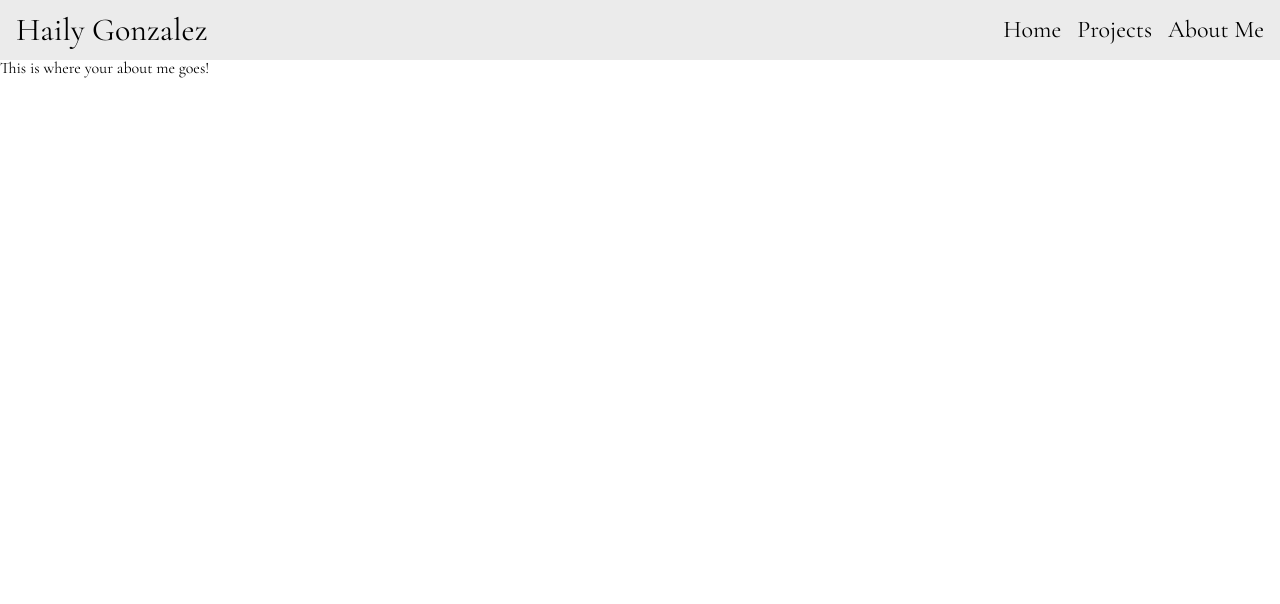
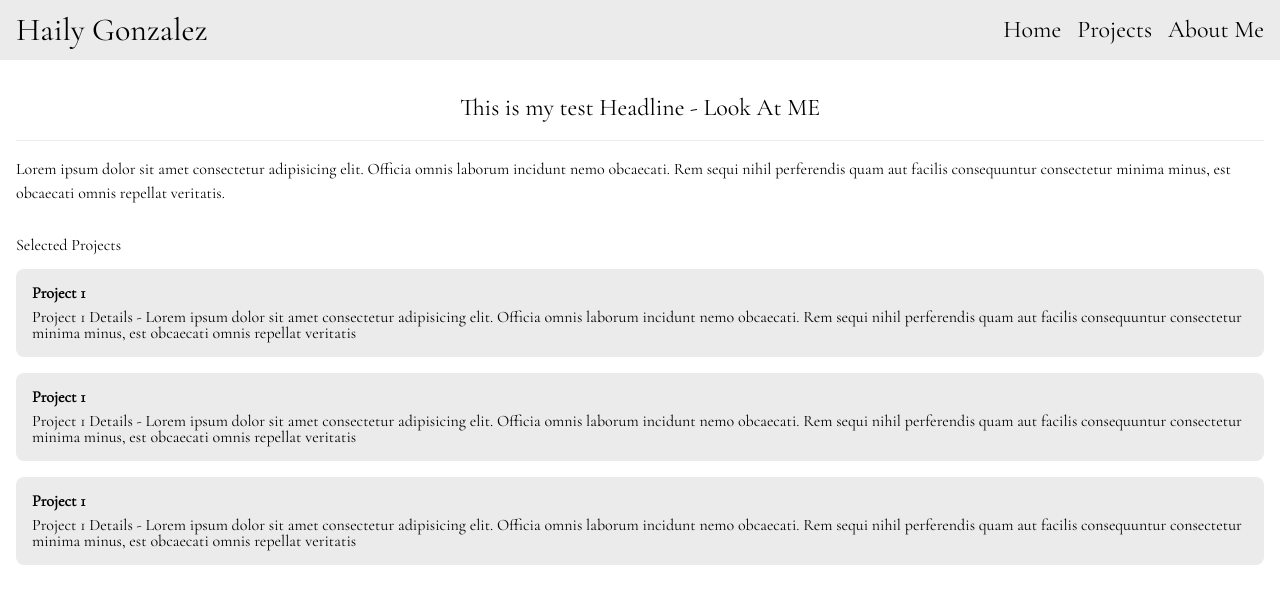
Before and after one commit to christianwagstaff/resume-react, a React (Create React App) app: page / in a window 1280 px wide. Shown: the top 604 px of the page. Built offline with nearby package versions, Linux system fonts and the light colour scheme.

Commit message:
Added Project Section

```diff
--- a/src/App.js
+++ b/src/App.js
@@ -1,12 +1,14 @@
 import React from "react";
 import About from "./components/About";
 import Header from "./components/Header";
+import Projects from "./components/Projects";
 
 function App() {
   return (
     <div className="App">
       <Header />
       <About />
+      <Projects />
     </div>
   );
 }
--- a/src/components/About.js
+++ b/src/components/About.js
@@ -1,9 +1,12 @@
 import React from "react";
+import info from "../testInfo.json";
+import "../stylesheets/about.css";
 
 const About = () => {
   return (
-    <section>
-      <p>This is where your about me goes!</p>
+    <section className="about flex-column">
+      <h2 className="about-headline">{info.about.headline}</h2>
+      <p className="about-info">{info.about.about}</p>
     </section>
   );
 };
--- /dev/null
+++ b/src/components/Project.js
@@ -0,0 +1,18 @@
+import React from "react";
+import PropTypes from "prop-types";
+
+const Project = (props) => {
+  return (
+    <article className="flex-column project">
+      <h3 className="project-name">{props.name}</h3>
+      <p className="project-details">{props.details}</p>
+    </article>
+  );
+};
+
+Project.propTypes = {
+  name: PropTypes.string,
+  details: PropTypes.string,
+};
+
+export default Project;
--- /dev/null
+++ b/src/components/Projects.js
@@ -0,0 +1,17 @@
+import React from "react";
+import Project from "./Project";
+import info from "../testInfo.json";
+import "../stylesheets/project.css";
+
+const Projects = () => {
+  return (
+    <div className="project-list flex-column">
+      <h2>Selected Projects</h2>
+      {[...info.projects].map((proj, index) => (
+        <Project key={index} name={proj.name} details={proj.details} />
+      ))}
+    </div>
+  );
+};
+
+export default Projects;
--- /dev/null
+++ b/src/stylesheets/about.css
@@ -0,0 +1,23 @@
+.about {
+    padding: var(--gap);
+    font-size: 1rem;
+    margin-top: var(--gap);
+}
+
+.about-headline {
+    text-align: center;
+    font-size: 1.5rem;
+    line-height: 2rem;
+    padding-bottom: var(--gap);
+    border-bottom: 1px solid var(--light);
+}
+
+.about-info {
+    line-height: 1.5rem;
+}
+
+.flex-column {
+    display: flex;
+    flex-direction: column;
+    gap: var(--gap);
+}
--- a/src/stylesheets/index.css
+++ b/src/stylesheets/index.css
@@ -1,6 +1,6 @@
 @import url('https://fonts.googleapis.com/css2?family=Cormorant+Garamond&display=swap');
 
-body {
+body, html {
   margin: 0;
   font-family: "Cormorant Garamond", -apple-system, BlinkMacSystemFont, 'Segoe UI', 'Roboto', 'Oxygen',
     'Ubuntu', 'Cantarell', 'Fira Sans', 'Droid Sans', 'Helvetica Neue',
--- /dev/null
+++ b/src/stylesheets/project.css
@@ -0,0 +1,14 @@
+.project-list {
+    padding: var(--gap);
+}
+
+.project {
+    padding: var(--gap);
+    background-color: var(--light);
+    border-radius: calc(var(--gap) / 2);
+    gap: calc(var(--gap) / 2);
+}
+
+.project-name {
+    font-weight: bold;
+}
--- /dev/null
+++ b/src/testInfo.json
@@ -0,0 +1,20 @@
+{
+    "about": {
+        "headline": "This is my test Headline - Look At ME",
+        "about": "Lorem ipsum dolor sit amet consectetur adipisicing elit. Officia omnis laborum incidunt nemo obcaecati. Rem sequi nihil perferendis quam aut facilis consequuntur consectetur minima minus, est obcaecati omnis repellat veritatis."
+    },
+    "projects": [
+        {
+            "name": "Project 1",
+            "details": "Project 1 Details - Lorem ipsum dolor sit amet consectetur adipisicing elit. Officia omnis laborum incidunt nemo obcaecati. Rem sequi nihil perferendis quam aut facilis consequuntur consectetur minima minus, est obcaecati omnis repellat veritatis"
+        },
+        {
+            "name": "Project 1",
+            "details": "Project 1 Details - Lorem ipsum dolor sit amet consectetur adipisicing elit. Officia omnis laborum incidunt nemo obcaecati. Rem sequi nihil perferendis quam aut facilis consequuntur consectetur minima minus, est obcaecati omnis repellat veritatis"
+        },
+        {
+            "name": "Project 1",
+            "details": "Project 1 Details - Lorem ipsum dolor sit amet consectetur adipisicing elit. Officia omnis laborum incidunt nemo obcaecati. Rem sequi nihil perferendis quam aut facilis consequuntur consectetur minima minus, est obcaecati omnis repellat veritatis"
+        }
+    ]
+}
```
Also changed, not shown: public/index.html (line endings or trailing spaces), 1 other file (tests, documents, lock files or other folders).
